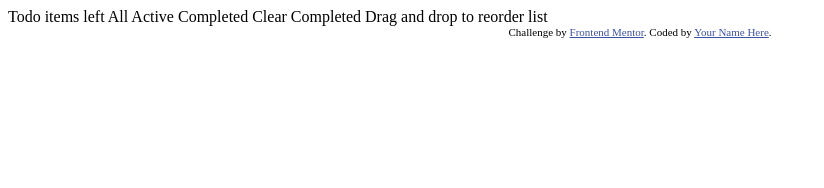
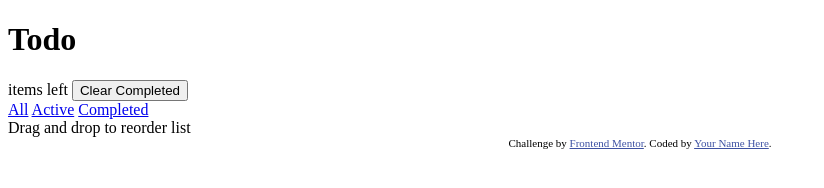
Before and after one commit to Akshay-Tarde/todo-app, a plain HTML site: page index.html in a window 1280 px wide. Shown: the whole page, without its empty margins (0-824 px from the left). Drawn offline with Linux system fonts and the light colour scheme.

Commit message:
Added the HTML structure

```diff
--- a/index.html
+++ b/index.html
@@ -15,19 +15,26 @@
   </style>
 </head>
 <body>
+  <header>
+    <h1>Todo</h1>
+  </header>
+  <main>
+    <ul class="task-list">
 
-  Todo
-
-  <!-- Add dynamic number --> items left
-
-  All
-  Active
-  Completed
-
-  Clear Completed
-
-  Drag and drop to reorder list
-
+    </ul>
+    <div class="clear-list">
+      <!-- Add dynamic number --> items left
+      <button>Clear Completed</button>
+    </div>
+  </main>
+  <aside>
+    <div class="navigation">
+      <a href="#">All</a>
+      <a href="#">Active</a>
+      <a href="#">Completed</a>
+    </div>
+  </aside>
+  <footer>Drag and drop to reorder list</footer>
   <div class="attribution">
     Challenge by <a href="https://www.frontendmentor.io?ref=challenge" target="_blank">Frontend Mentor</a>.
     Coded by <a href="#">Your Name Here</a>.
```
